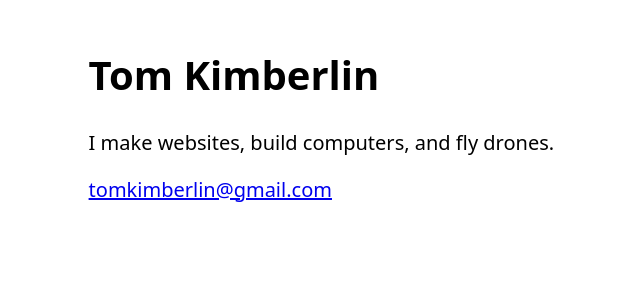
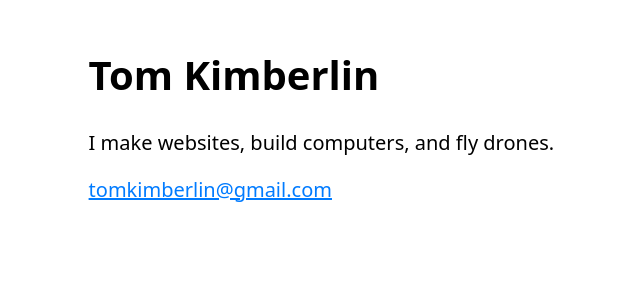
Before and after one commit to tomkimberlin/tomkimberlin.github.io, a Jekyll site: the page built from index.md, in a window 1280 px wide. Shown: the top 300 px of the page, without its empty margins (159-799 px from the left). Built offline with Jekyll 4.4.1, drawn with Linux system fonts in a browser that asks for light colours; our own code applies the rules of GitHub Pages for plain Markdown files.

Commit message:
basic dark mode styling

```diff
--- a/css/style.css
+++ b/css/style.css
@@ -4,4 +4,21 @@
   margin: auto;
   line-height: 1.75;
   font: 1.25em system-ui;
+  background-color: white;
+  color: black;
 }
+
+a {
+  color: #007bff;
+}
+
+@media (prefers-color-scheme: dark) {
+  html {
+    background-color: #121212;
+    color: #e0e0e0;
+  }
+
+  a {
+    color: #1e90ff;
+  }
+}
```
